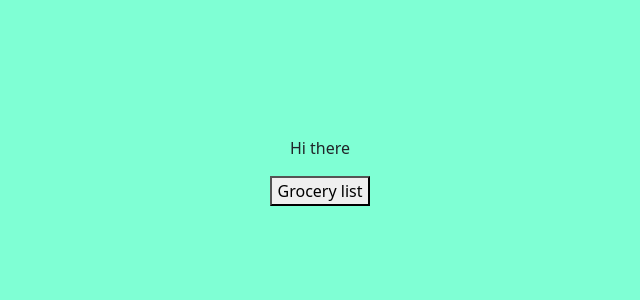
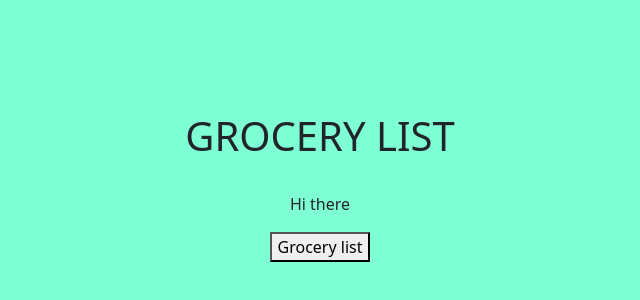
Before and after one commit to Aswinbhagyanath/Grocerylist, a plain HTML site: page index.html in a window 1280 px wide. Shown: the part 144-444 px from the top of the page, without its empty margins (320-960 px from the left). Drawn offline with nearby package versions, Linux system fonts and the light colour scheme.

Commit message:
Update index.html

```diff
--- a/index.html
+++ b/index.html
@@ -15,7 +15,7 @@
     </style>
 </head>
 <body id="result">
-
+    <h1>GROCERY LIST</h1>
         <div id="Demo">
             <ul class="list-group">
                 <li></li>
```
